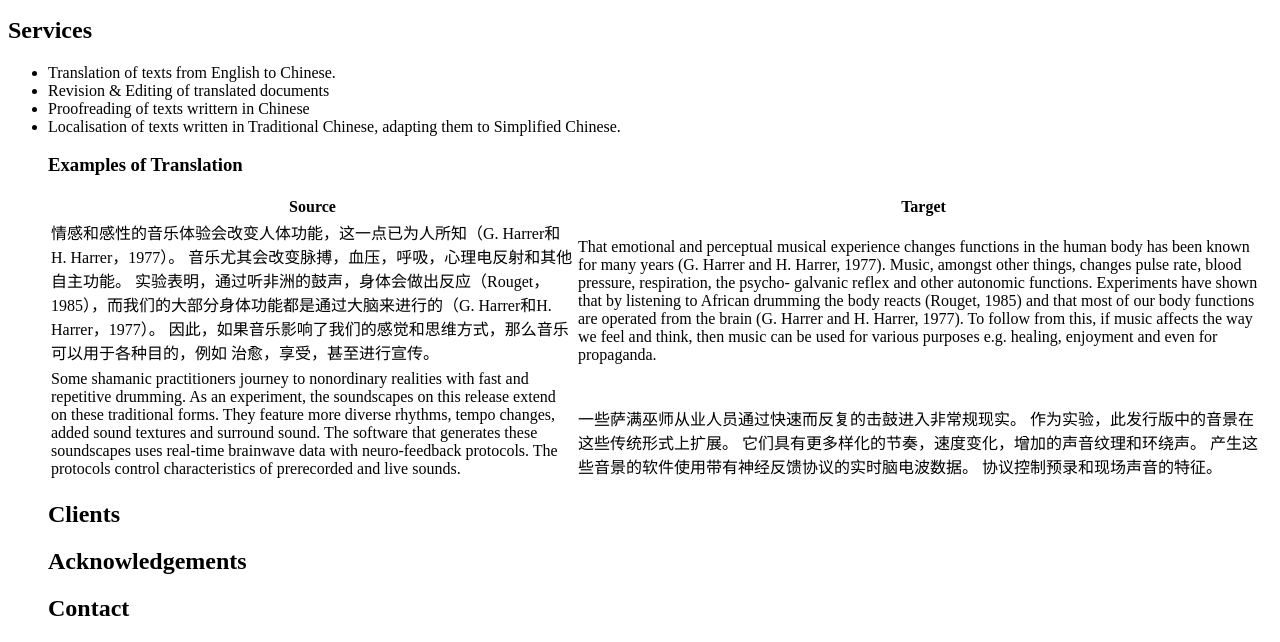
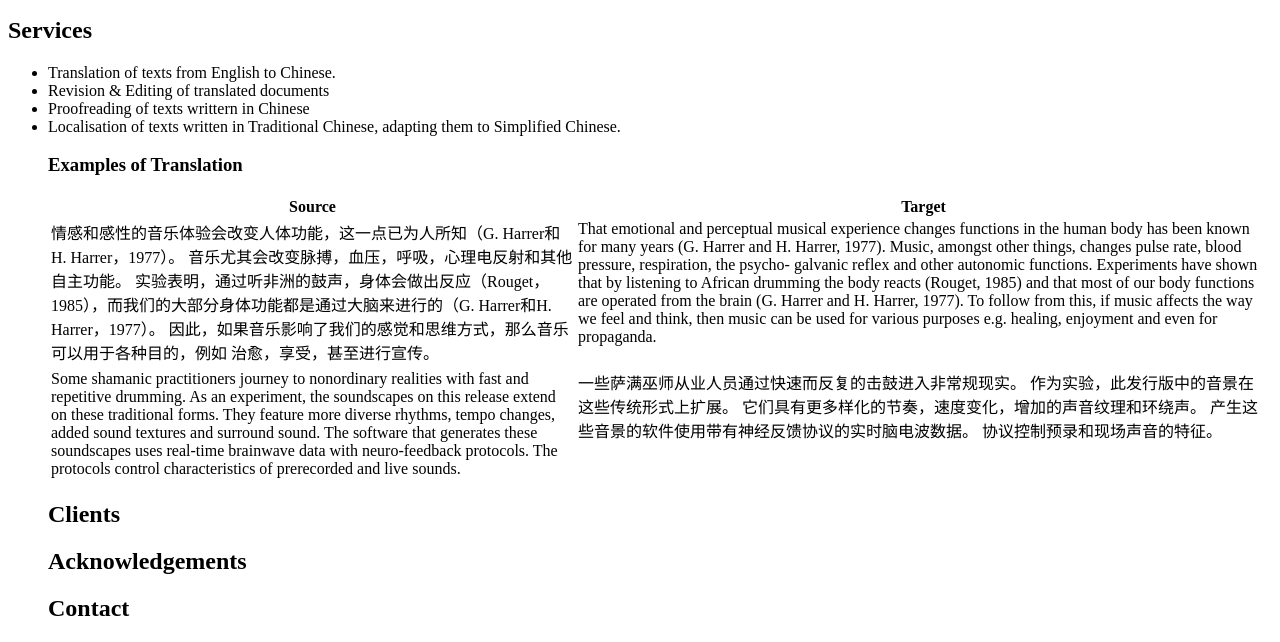
Before and after one commit to krisztian-hofstadter-tedor/web02-multiling-1pager, a plain HTML site: page index.html in a window 1280 px wide. Shown: the part 255-897 px from the top of the page. Drawn offline with Linux system fonts and the light colour scheme.

Commit message:
Update index.html

```diff
--- a/index.html
+++ b/index.html
@@ -2,7 +2,7 @@
   <style>
     td {
       height: 50px;
-      vertical-align: bottom;
+      vertical-align: top;
     }
     </style>
 </head>
```
